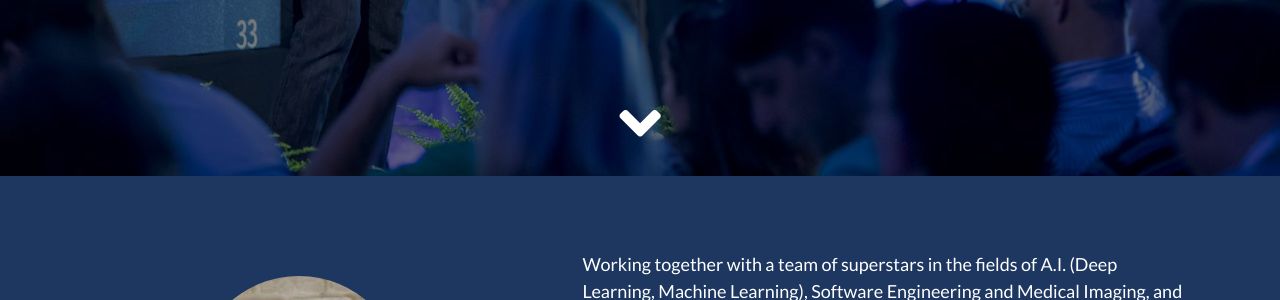
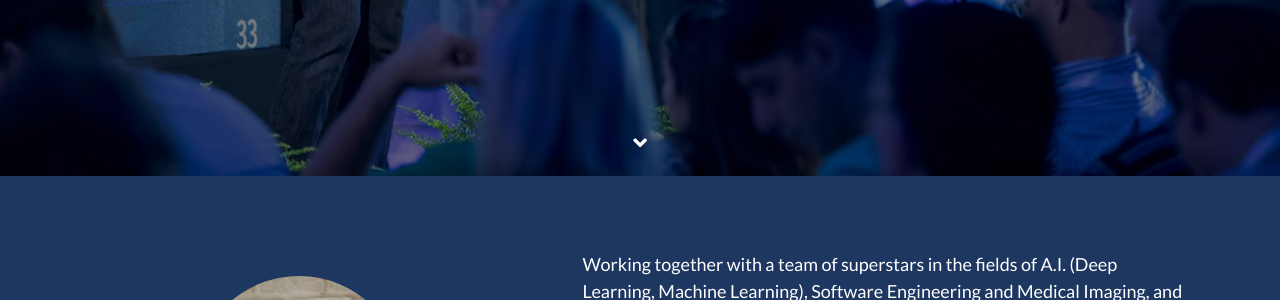
Before and after one commit to idan-bassuk/idan-bassuk.github.io, a Jekyll site: the page built from index.html, in a window 1280 px wide and 900 px high, scrolled down 574 px. Shown: the part 150-450 px from the top of the window. Built offline with Jekyll 4.4.1, drawn with Linux system fonts in a browser that asks for light colours.

Commit message:
Update cover.html

```diff
--- a/_includes/cover.html
+++ b/_includes/cover.html
@@ -10,5 +10,5 @@
         </div>
     </div>
 
-    <h2 class="bottom"><a href="#about" class="page-scroll"><i class="fas fa-angle-down fa-3x wow bounceIn"></i></a></h2>
+    <h2 class="bottom"><a href="#about" class="page-scroll"><i class="fas fa-angle-down fa-1x wow bounceIn"></i></a></h2>
 </header>
```
